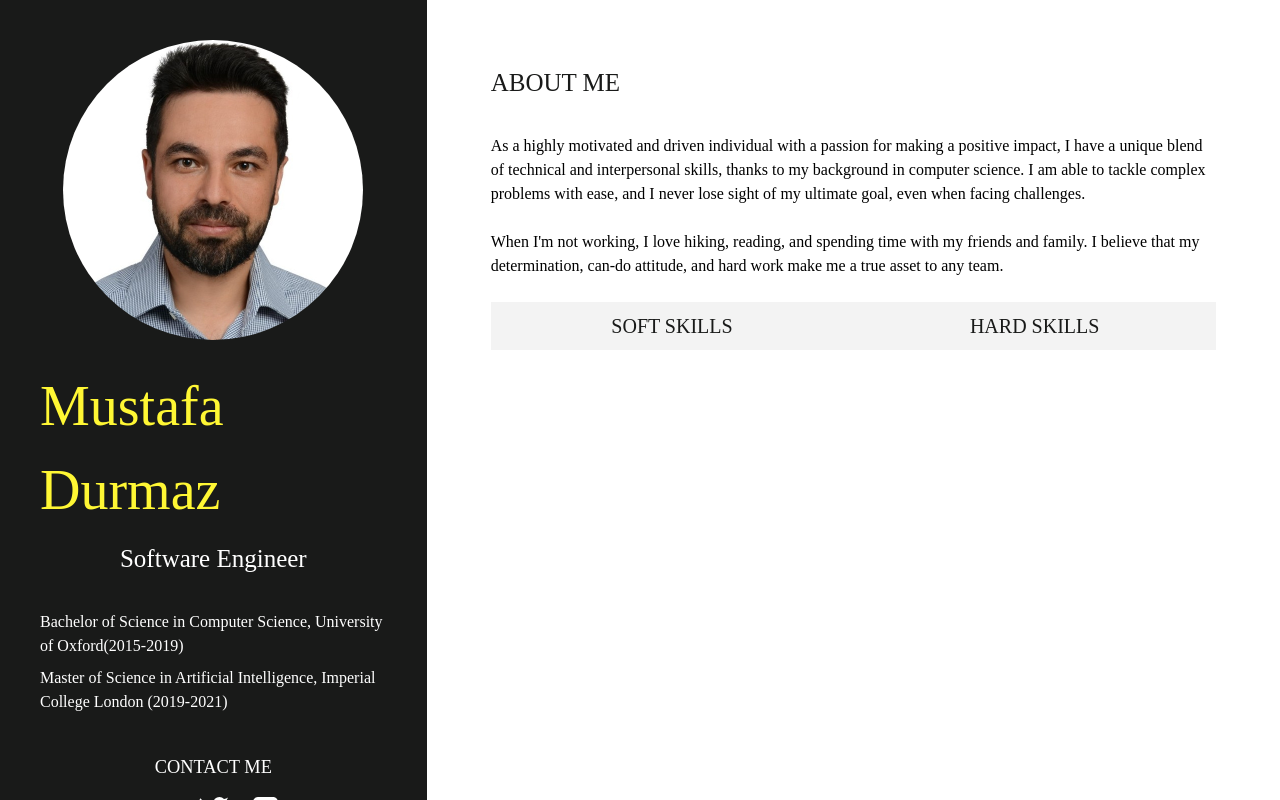
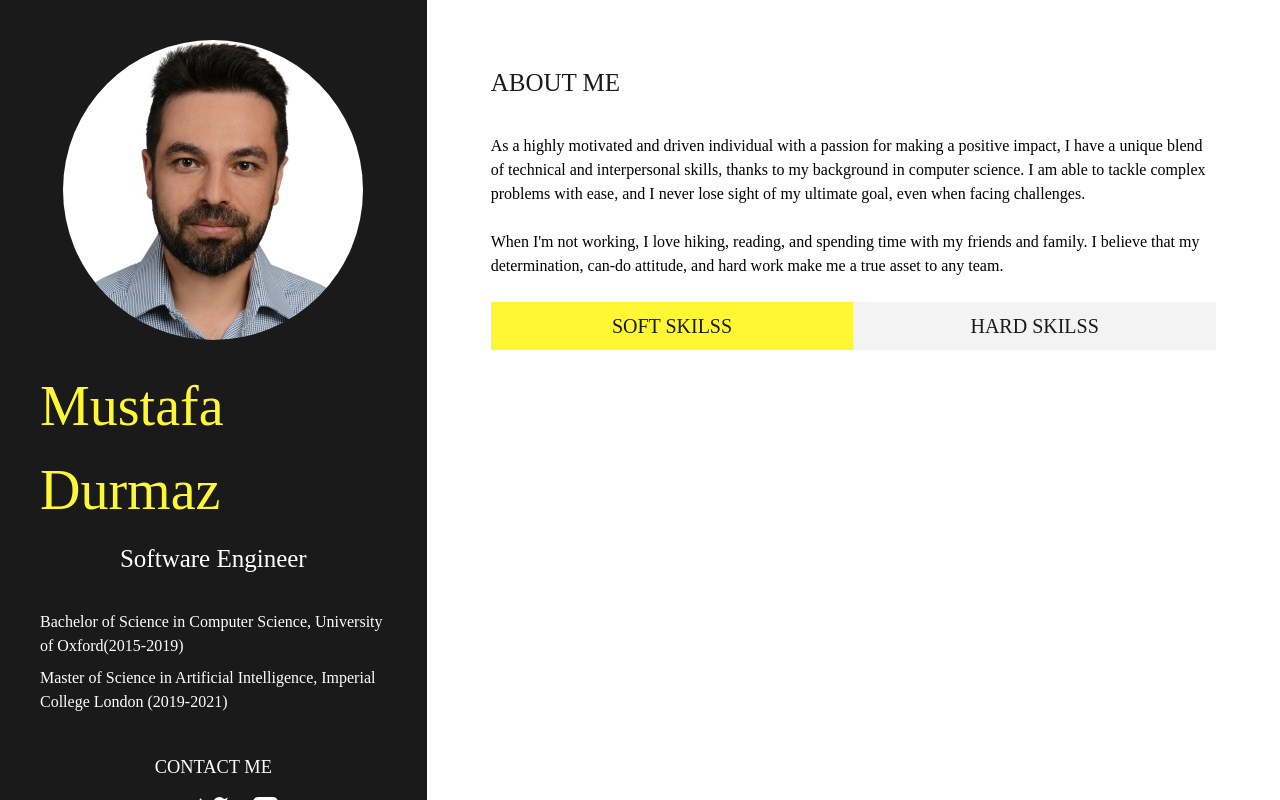
Before and after one commit to mustafadurmaz/Nextjs-Resume-App, a Next.js app: page / in a window 1280 px wide. Built offline with nearby package versions, Linux system fonts and the light colour scheme.

Commit message:
Skills page edit

```diff
--- a/app/component/skills.jsx
+++ b/app/component/skills.jsx
@@ -1,12 +1,40 @@
-import React from 'react'
+"use client";
+import React, { useState } from "react";
 
 const Skills = () => {
+  const [activeTab, setActiveTab] = useState("Soft");
+  const setBg=(active)=>(
+    activeTab===active ? "bg-yellow" : "bg-grey"
+  )
+  console.log(activeTab);
   return (
-    <div className='flex'>
-        <button type='button' className='w-1/2 h-12 bg-grey text-black font-display uppercase text-xl'>Soft Skills</button>
-        <button type='button' className='w-1/2 h-12 bg-grey text-black font-display uppercase text-xl'>Hard Skills</button>
+    <div className="flex">
+      {["Soft", "Hard"].map((item) => (
+        <button
+          key={item}
+          type="button"
+          className={`btn ${setBg(item)}`}
+          onClick={() => setActiveTab(item)}
+        >
+          {item} Skilss
+        </button>
+      ))}
+      {/* <button
+        type="button"
+        className="btn"
+        onClick={() => setActiveTab("soft")}
+      >
+        Soft Skills
+      </button>
+      <button
+        type="button"
+        className="btn"
+        onClick={() => setActiveTab("hard")}
+      >
+        Hard Skills
+      </button> */}
     </div>
-  )
-}
+  );
+};
 
-export default Skills
+export default Skills;
--- a/app/global.css
+++ b/app/global.css
@@ -38,3 +38,7 @@ section{
 main h2{
     @apply uppercase text-black;
 }
+
+.btn{
+    @apply w-1/2 h-12 text-black font-display uppercase text-xl
+}
```
